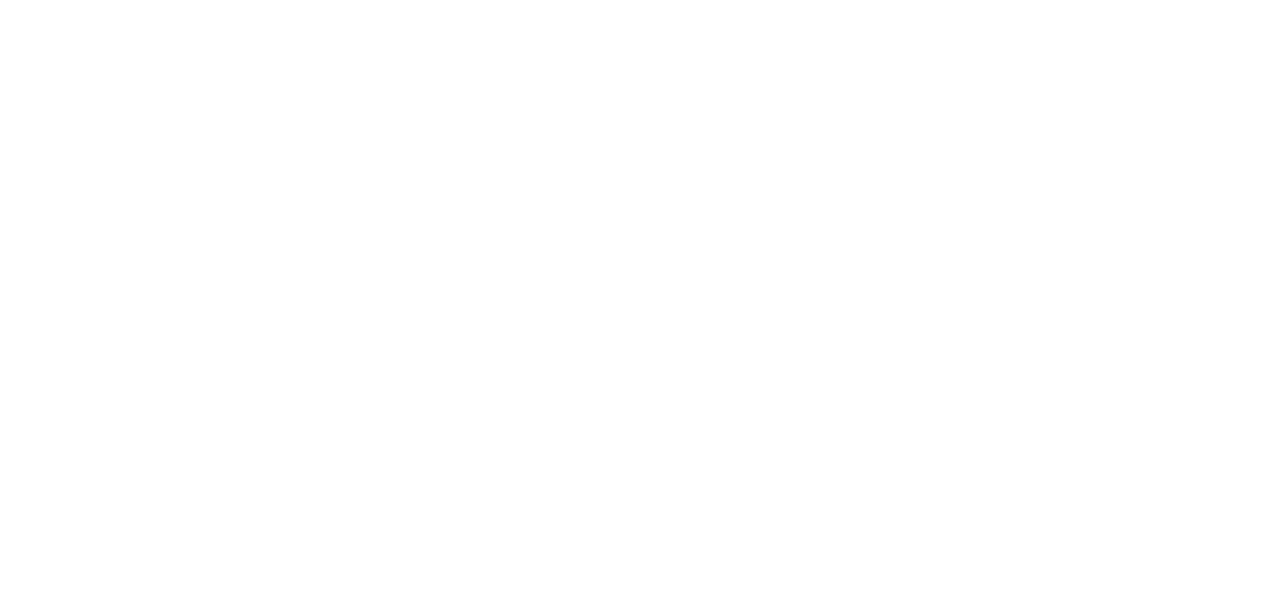
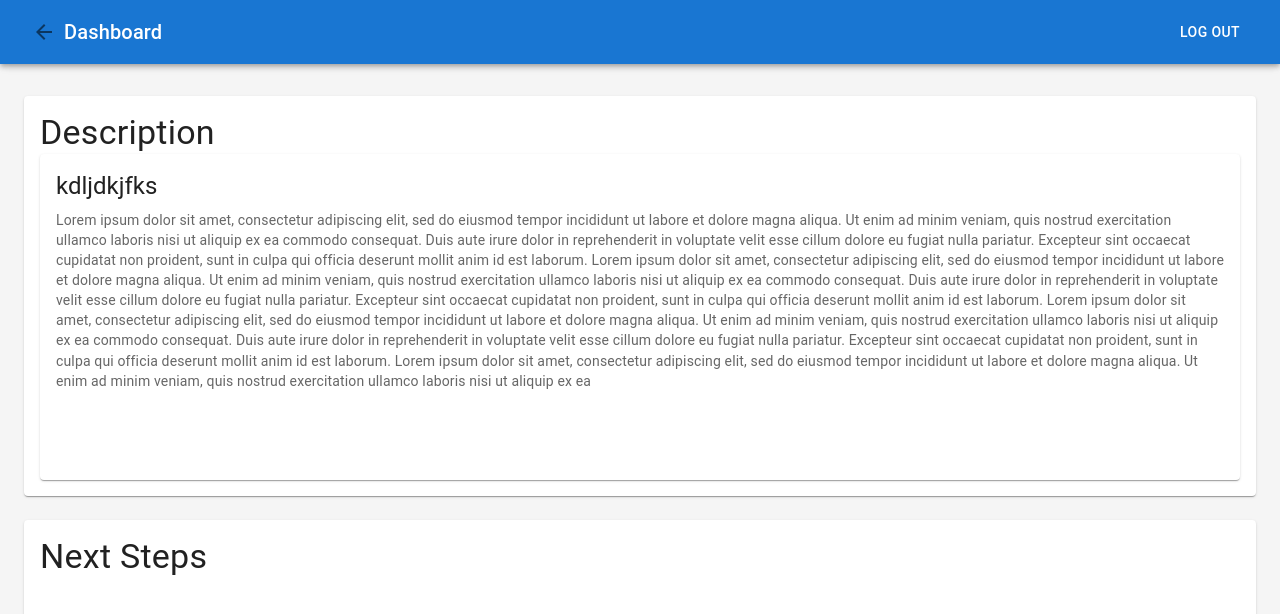
Before and after one commit to timanese/LegalLink, a React (Create React App) app in the folder legal-link-ui/: page /clientCaseView in a window 1280 px wide. Before the commit this address had no page. Shown: the top 614 px of the page. Built offline with nearby package versions, Linux system fonts and the light colour scheme.

Commit message:
client case view

```diff
--- a/legal-link-ui/src/App.css
+++ b/legal-link-ui/src/App.css
@@ -40,3 +40,6 @@
 .MuiDataGrid-cell:hover {
   cursor: pointer;
 }
+.table-row:hover {
+  cursor: pointer;
+}
--- a/legal-link-ui/src/App.js
+++ b/legal-link-ui/src/App.js
@@ -7,6 +7,7 @@ import SignUpPage from "./pages/SignUpPage";
 import ClientDashBoardPage from "./pages/ClientDashboardPage";
 import AttorneyDashBoardPage from "./pages/AttorneyDashBoardPage";
 import AttorneyCaseView from "./pages/AttorneyCaseView";
+import ClientCaseView from "./pages/ClientCaseView";
 
 export default function App() {
   const [isLoggedIn, setIsLoggedIn] = useState(false);
@@ -14,7 +15,14 @@ export default function App() {
   const [userType, setUserType] = useState("");
   return (
     <AuthContext.Provider
-      value={{ isLoggedIn, clientId, setIsLoggedIn, setClientId, userType, setUserType }}
+      value={{
+        isLoggedIn,
+        clientId,
+        setIsLoggedIn,
+        setClientId,
+        userType,
+        setUserType,
+      }}
     >
       <Routes>
         <Route
@@ -33,6 +41,8 @@ export default function App() {
         <Route path="/signin" element={<SignInPage />} />
         <Route path="/attorneyCaseView" element={<AttorneyCaseView />} />
         <Route path="/attorneyDashBoard" element={<AttorneyDashBoardPage />} />
+        <Route path="/clientDashBoard" element={<ClientDashBoardPage />} />
+        <Route path="/clientCaseView" element={<ClientCaseView />} />
       </Routes>
     </AuthContext.Provider>
   );
--- a/legal-link-ui/src/components/Table.js
+++ b/legal-link-ui/src/components/Table.js
@@ -10,6 +10,7 @@ import axios from "axios";
 import { useEffect, useState } from "react";
 import { useContext } from "react";
 import { AuthContext } from "../context/AuthContext";
+import { useNavigate } from "react-router-dom";
 
 // function createData(name, calories, fat, carbs, protein) {
 //   return { name, calories, fat, carbs, protein };
@@ -29,16 +30,15 @@ import { AuthContext } from "../context/AuthContext";
 //   createData("Gingerbread", 356, 16.0, 49, 3.9),
 // ];
 
-
-
 export default function CaseTable() {
-
   const { clientId } = useContext(AuthContext);
+  const navigate = useNavigate();
 
   const [cases, setCases] = useState([]);
 
   useEffect(() => {
-    axios.get(`http://localhost:3001/api/cases/getAll/${clientId}`)
+    axios
+      .get(`http://localhost:3001/api/cases/getAll/${clientId}`)
       .then((res) => {
         console.log(res.data.data.cases);
         setCases(res.data.data.cases);
@@ -47,6 +47,10 @@ export default function CaseTable() {
         console.log(err);
       });
   }, []);
+
+  const handleRowClick = (row) => {
+    navigate("/clientCaseView");
+  };
 
   return (
     <TableContainer component={Paper}>
@@ -64,6 +68,8 @@ export default function CaseTable() {
             <TableRow
               key={row.title}
               sx={{ "&:last-child td, &:last-child th": { border: 0 } }}
+              onClick={() => handleRowClick(row)}
+              className="table-row"
             >
               <TableCell component="th" scope="row">
                 {row.title}
--- /dev/null
+++ b/legal-link-ui/src/pages/ClientCaseView.js
@@ -0,0 +1,210 @@
+import * as React from "react";
+import { styled, createTheme, ThemeProvider } from "@mui/material/styles";
+import CssBaseline from "@mui/material/CssBaseline";
+import Box from "@mui/material/Box";
+import MuiAppBar from "@mui/material/AppBar";
+import Toolbar from "@mui/material/Toolbar";
+import Typography from "@mui/material/Typography";
+import Container from "@mui/material/Container";
+import Grid from "@mui/material/Grid";
+import Paper from "@mui/material/Paper";
+import CaseTable from "../components/Table";
+import Button from "@mui/material/Button";
+import ArrowBackIcon from "@mui/icons-material/ArrowBack";
+import MessageList from "../components/List";
+import MessageInput from "../components/CaseInput";
+import ButtonGroup from "@mui/material/ButtonGroup";
+import IconButton from "@mui/material/IconButton";
+import RefreshIcon from "@mui/icons-material/Refresh";
+import { useNavigate } from "react-router-dom";
+import CardContent from "@mui/material/CardContent";
+import { Card } from "@mui/material";
+
+const drawerWidth = 240;
+
+const AppBar = styled(MuiAppBar, {
+  shouldForwardProp: (prop) => prop !== "open",
+})(({ theme, open }) => ({
+  zIndex: theme.zIndex.drawer + 1,
+  transition: theme.transitions.create(["width", "margin"], {
+    easing: theme.transitions.easing.sharp,
+    duration: theme.transitions.duration.leavingScreen,
+  }),
+  ...(open && {
+    marginLeft: drawerWidth,
+    width: `calc(100% - ${drawerWidth}px)`,
+    transition: theme.transitions.create(["width", "margin"], {
+      easing: theme.transitions.easing.sharp,
+      duration: theme.transitions.duration.enteringScreen,
+    }),
+  }),
+}));
+
+const mdTheme = createTheme();
+
+function ClientCaseView() {
+  const navigate = useNavigate();
+
+  return (
+    <ThemeProvider theme={mdTheme}>
+      <Box sx={{ display: "flex" }}>
+        <CssBaseline />
+        <AppBar position="absolute">
+          <Toolbar>
+            <IconButton
+              color="black"
+              aria-label="upload files"
+              component="span"
+              onClick={() => {
+                navigate("/clientDashBoard");
+              }}
+            >
+              <ArrowBackIcon />
+            </IconButton>
+            <Typography
+              component="h1"
+              variant="h6"
+              color="inherit"
+              noWrap
+              sx={{ flexGrow: 1 }}
+            >
+              Dashboard
+            </Typography>
+            <Button variant="contained " onClick={() => {}}>
+              Log Out
+            </Button>
+          </Toolbar>
+        </AppBar>
+
+        <Box
+          component="main"
+          sx={{
+            backgroundColor: (theme) =>
+              theme.palette.mode === "light"
+                ? theme.palette.grey[100]
+                : theme.palette.grey[900],
+            flexGrow: 1,
+            height: "100vh",
+            overflow: "auto",
+          }}
+        >
+          <Toolbar />
+          <Container maxWidth="xl" sx={{ mt: 4, mb: 4 }}>
+            <Grid container spacing={3}>
+              {/* Recent Orders */}
+              <Grid item xs={12}>
+                <Paper
+                  sx={{
+                    p: 2,
+                    display: "flex",
+                    flexDirection: "column",
+                    height: 400,
+                    overflow: "auto",
+                  }}
+                >
+                  <Typography variant="h4">Description</Typography>
+                  <Card
+                    sx={{ width: "100%", height: "100%", overflow: "auto" }}
+                  >
+                    <CardContent>
+                      <Typography gutterBottom variant="h5" component="div">
+                        kdljdkjfks
+                      </Typography>
+                      <Typography variant="body2" color="text.secondary">
+                        Lorem ipsum dolor sit amet, consectetur adipiscing elit,
+                        sed do eiusmod tempor incididunt ut labore et dolore
+                        magna aliqua. Ut enim ad minim veniam, quis nostrud
+                        exercitation ullamco laboris nisi ut aliquip ex ea
+                        commodo consequat. Duis aute irure dolor in
+                        reprehenderit in voluptate velit esse cillum dolore eu
+                        fugiat nulla pariatur. Excepteur sint occaecat cupidatat
+                        non proident, sunt in culpa qui officia deserunt mollit
+                        anim id est laborum. Lorem ipsum dolor sit amet,
+                        consectetur adipiscing elit, sed do eiusmod tempor
+                        incididunt ut labore et dolore magna aliqua. Ut enim ad
+                        minim veniam, quis nostrud exercitation ullamco laboris
+                        nisi ut aliquip ex ea commodo consequat. Duis aute irure
+                        dolor in reprehenderit in voluptate velit esse cillum
+                        dolore eu fugiat nulla pariatur. Excepteur sint occaecat
+                        cupidatat non proident, sunt in culpa qui officia
+                        deserunt mollit anim id est laborum. Lorem ipsum dolor
+                        sit amet, consectetur adipiscing elit, sed do eiusmod
+                        tempor incididunt ut labore et dolore magna aliqua. Ut
+                        enim ad minim veniam, quis nostrud exercitation ullamco
+                        laboris nisi ut aliquip ex ea commodo consequat. Duis
+                        aute irure dolor in reprehenderit in voluptate velit
+                        esse cillum dolore eu fugiat nulla pariatur. Excepteur
+                        sint occaecat cupidatat non proident, sunt in culpa qui
+                        officia deserunt mollit anim id est laborum. Lorem ipsum
+                        dolor sit amet, consectetur adipiscing elit, sed do
+                        eiusmod tempor incididunt ut labore et dolore magna
+                        aliqua. Ut enim ad minim veniam, quis nostrud
+                        exercitation ullamco laboris nisi ut aliquip ex ea
+                      </Typography>
+                    </CardContent>
+                  </Card>
+                </Paper>
+              </Grid>
+              <Grid item xs={12}>
+                <Paper
+                  sx={{
+                    p: 2,
+                    display: "flex",
+                    flexDirection: "column",
+                    height: 400,
+                    overflow: "auto",
+                  }}
+                >
+                  <Typography variant="h4">Next Steps</Typography>
+                  <MessageList messages={[]} />
+                </Paper>
+              </Grid>
+              {/* Recent Deposits */}
+              <Grid item xs={12} md={4} lg={6}>
+                <Paper
+                  sx={{
+                    p: 2,
+                    display: "flex",
+                    flexDirection: "column",
+                    height: 400,
+                  }}
+                >
+                  <Box sx={{ display: "flex", alignItems: "center" }}>
+                    <Typography variant="h4" sx={{ mr: 1 }}>
+                      Download Files
+                    </Typography>
+                  </Box>
+                  <Box
+                    sx={{
+                      display: "flex",
+                      alignItems: "center",
+                      height: "100%",
+                    }}
+                  ></Box>
+                </Paper>
+              </Grid>
+              {/* Ongoing case Table */}
+
+              <Grid item xs={12} md={8} lg={6}>
+                <Paper
+                  sx={{
+                    p: 2,
+                    display: "flex",
+                    flexDirection: "column",
+                    height: 400,
+                  }}
+                >
+                  <Typography variant="h4">Upload Files</Typography>
+                </Paper>
+              </Grid>
+            </Grid>
+          </Container>
+        </Box>
+      </Box>
+    </ThemeProvider>
+  );
+}
+
+export default function Dashboard() {
+  return <ClientCaseView />;
+}
```
Lines whose indentation alone changed are shown as unchanged.
